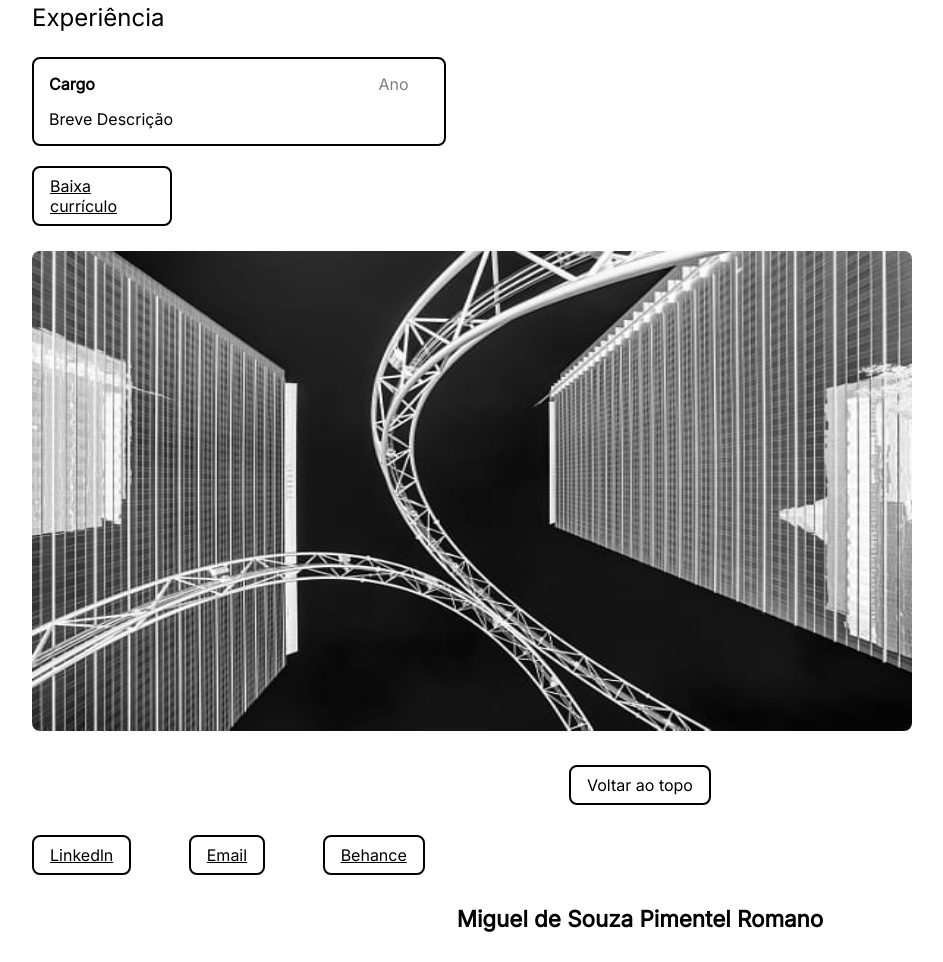
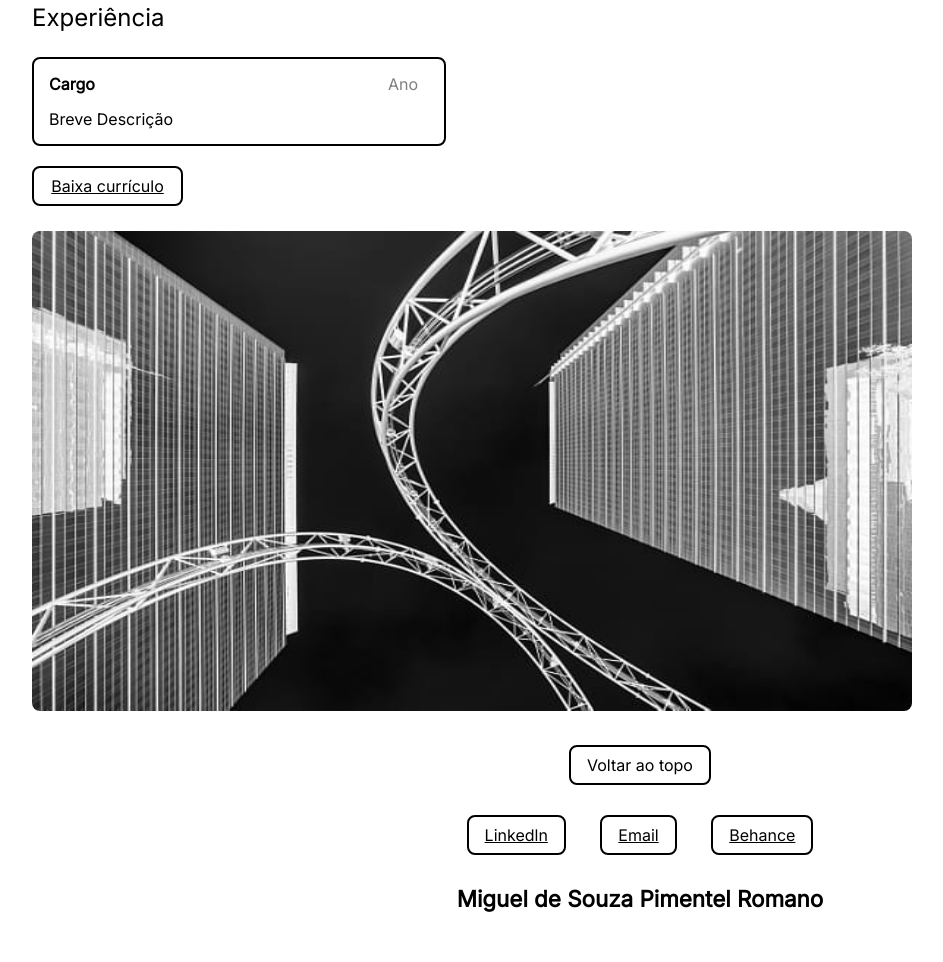
Before and after one commit to MinotalroDCN/Portifolio, a plain HTML site: page index.html in a window 1280 px wide. Shown: the part 599-1561 px from the top of the page, without its empty margins (0-943 px from the left). Drawn offline with nearby package versions, Linux system fonts and the light colour scheme.

Commit message:
Clean code

```diff
--- a/estilos/style.css
+++ b/estilos/style.css
@@ -26,9 +26,9 @@ h3 {
 }
 
 header {
+    grid-template-rows: 126px 100px auto 100px 100px auto auto;
     display: grid;
     grid-template-columns: 35% 1fr;
-    grid-template-rows: 126px 100px auto 100px 100px auto auto;
 }
 
 header > #perfil-picture {
@@ -83,7 +83,7 @@ menu a {
 }
 
 menu #email {
-    margin: 0px 44px;
+    margin: 0px 28px;
 }
 
 menu a:hover {
@@ -107,7 +107,7 @@ menu a:hover {
 
 .cargo h3 {
     display: inline-block;
-    width: 325px;
+    width: 88%;
     padding-bottom: 15px;
 }
 
@@ -122,6 +122,8 @@ menu a:hover {
 
 #curriculo {
     display: inline-block;
+    width: 115px;
+
     border: 2px solid black;
     border-radius: 8px;
 
@@ -130,6 +132,7 @@ menu a:hover {
     margin-bottom: 25px;
 
     color: black;
+    text-align: center;
     cursor: pointer;
 }
 
@@ -138,7 +141,7 @@ menu a:hover {
 }
 
 .projetos img {
-    width: 390px;
+    width: 93vw;
     height: 200px;
 
     background-size: contain;
@@ -153,9 +156,14 @@ menu a:hover {
 
 footer {
     display: grid;
+    grid-template-rows: auto 100px;
+
+    justify-items: center;
+    align-items: center;
 }
 
 footer > a {
+    grid-column: 1/2;
     color: black;
     text-decoration: none;
 
@@ -163,14 +171,6 @@ footer > a {
     border-radius: 8px;
 
     padding: 8px 16px;
-    margin-bottom: 40px;
-
-    justify-self: center;
-    align-self: center;
-}
-
-footer > nav {
-    margin-bottom: 40px;
 }
 
 footer > nav > a {
@@ -191,7 +191,9 @@ footer > nav > a:hover {
 }
 
 footer #email {
-    margin: 0px 53px;
+    grid-column: 1/2;
+    place-self: center;
+    margin: 0px 30px;
 }
 
 footer > h1 {
```
